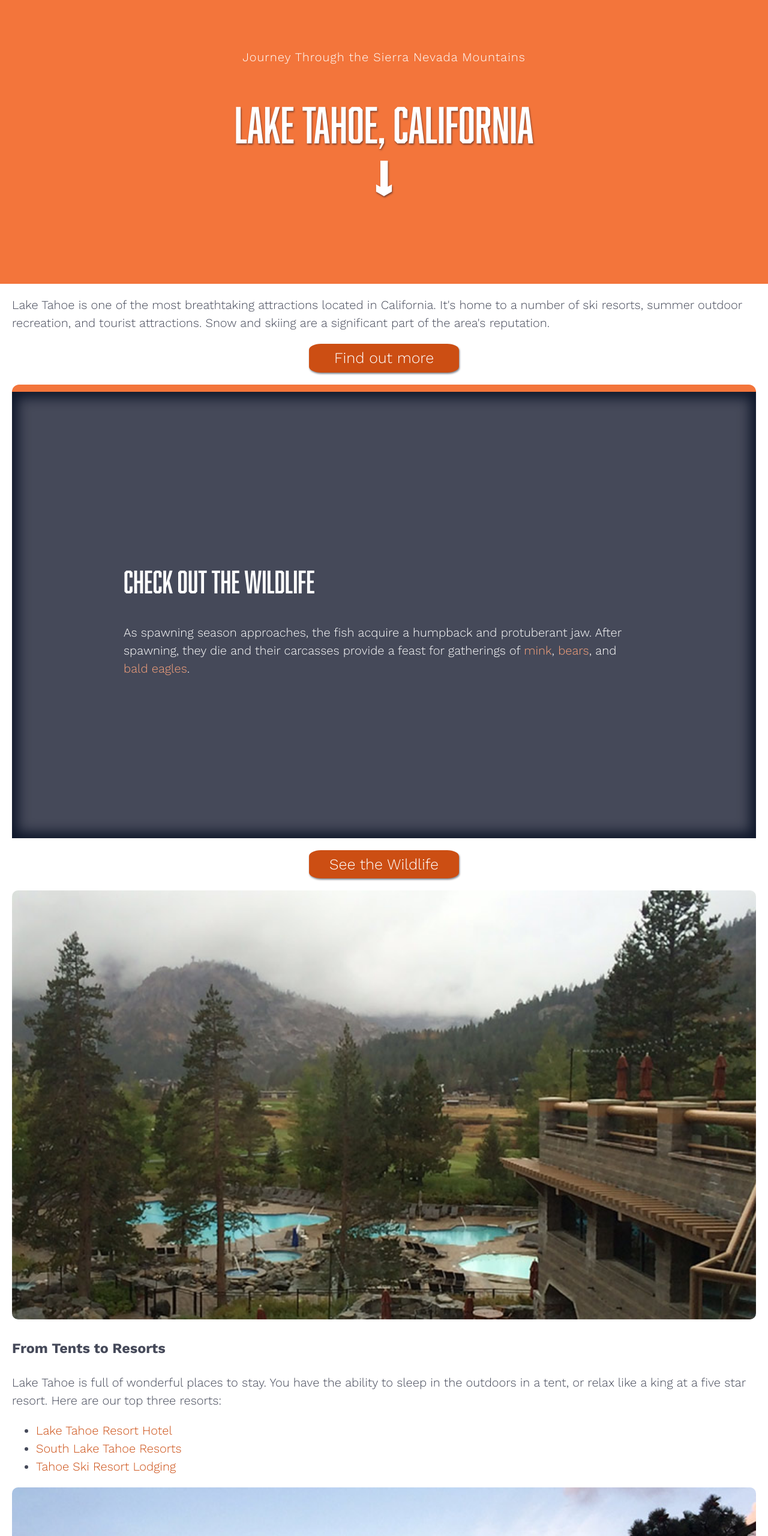
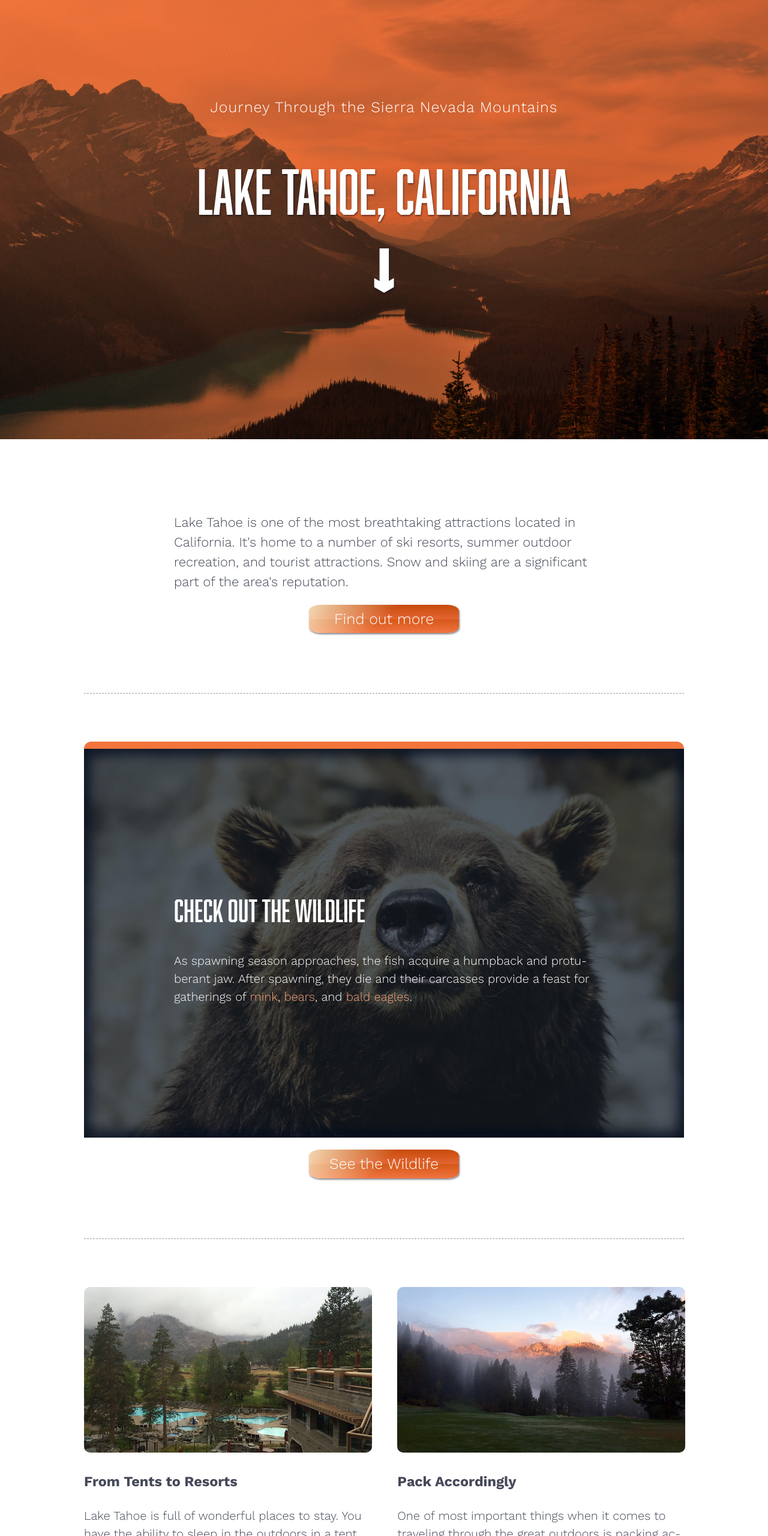
Before and after one commit to stevenabaco/lake-tahoe-travel, a plain HTML site: page index.html in a window 1280 px wide. Shown: the top 2560 px of the page at 60% size. Drawn offline with nearby package versions, Linux system fonts and the light colour scheme.

Commit message:
Update styling

```diff
--- a/css/style.css
+++ b/css/style.css
@@ -46,7 +46,8 @@ img {
 header {
   padding: 10vh 1rem;
   margin: -1rem -1rem 1rem;
-  background-color: #f3753b;
+  background: url(../img/mountains.jpg) center/cover no-repeat #f3753b;
+  background-blend-mode: multiply;
   color: white;
 }
 
@@ -60,14 +61,21 @@ footer {
 }
 
 main {
+  max-width: 1000px;
+  margin: auto;
   hyphens: auto;
+}
+
+section {
+  padding: 4rem 0;
+  border-bottom: 1px dashed #9599a9;
 }
 
 #wildlife {
   padding: 20% 15%;
   border-top: 12px solid #f3753b;
   border-radius: 12px 12px 0 0;
-  background-color: #454959;
+  background: url(../img/bear.jpg) center / cover #454959;
   color: white;
   box-shadow: inset 0 0 20px 10px rgba(0,10,30,.8)
 }
@@ -81,10 +89,43 @@ main {
   border-radius: 20px/10px;
   margin: 1rem auto;
   box-shadow: 1px 2px 3px rgba(0,10,30,.5);
-  background-color: #cc4e13;
+  background-image: linear-gradient(135deg, rgba(255,255,224,.8) 0%, rgba(250,100,50,.2) 50%), linear-gradient(#b40 0%, #d63 50% , #c51 51%, #e74 100%);
   color: white;
   text-align: center;
   font-size: 1.25rem;
 }
 
+.column:first-child {
+  margin-bottom: 4rem;
+}
+
 /* Media Queries ------------------- */
+
+@media screen and (min-width: 720px){
+  header {
+    padding: 20vh 1rem;
+  }
+  h1 {
+    font-size: 5rem;
+  }
+  h1::after {
+    margin-top: 1rem;
+  }
+
+.title {
+  font-size: 1.25rem;
+}
+.intro {
+  padding: 0 15%;
+  font-size: 1.1rem;
+}
+.column {
+  display: inline-block;
+  width: 48%;
+  margin-right: -4px;
+}
+.column:first-child {
+  margin-right: calc(4% - 4px); /* Calculates 4% and reduces by the 4 px needed to show collums side by side */
+  margin-bottom: 0;
+}
+}
--- a/index.html
+++ b/index.html
@@ -1,16 +1,18 @@
 <!DOCTYPE html>
 <html lang="en">
 	<head>
-  <meta charset="UTF-8">
-  <meta name="viewport" content="width=device-width, initial-scale=1.0">
+		<meta charset="UTF-8" />
+		<meta name="viewport" content="width=device-width, initial-scale=1.0" />
 		<title>Lake Tahoe</title>
-  <link rel="stylesheet" href="css/style.css">
-  <link rel="preconnect" href="https://fonts.googleapis.com">
-<link rel="preconnect" href="https://fonts.gstatic.com" crossorigin>
-<link href="https://fonts.googleapis.com/css2?family=Work+Sans:ital,wght@0,300;0,700;1,300&display=swap" rel="stylesheet">
+		<link rel="stylesheet" href="css/style.css" />
+		<link rel="preconnect" href="https://fonts.googleapis.com" />
+		<link rel="preconnect" href="https://fonts.gstatic.com" crossorigin />
+		<link
+			href="https://fonts.googleapis.com/css2?family=Work+Sans:ital,wght@0,300;0,700;1,300&display=swap"
+			rel="stylesheet"
+		/>
 	</head>
 	<body>
-
 		<header id="top">
 			<span class="title">Journey Through the Sierra Nevada Mountains</span>
 			<h1>Lake Tahoe, California</h1>
@@ -18,23 +20,37 @@
 
 		<main>
 			<section>
-      <p class="intro">Lake Tahoe is one of the most breathtaking attractions located in California. It's home to a number of ski resorts, summer outdoor recreation, and tourist attractions. Snow and skiing are a significant part of the area's reputation.</p>
+				<p class="intro">
+					Lake Tahoe is one of the most breathtaking attractions located in
+					California. It's home to a number of ski resorts, summer outdoor
+					recreation, and tourist attractions. Snow and skiing are a significant
+					part of the area's reputation.
+				</p>
 				<a class="callout" href="#more">Find out more</a>
 			</section>
 
 			<section>
 				<div id="wildlife">
 					<h2>Check out the Wildlife</h2>
-        <p>As spawning season approaches, the fish acquire a humpback and protuberant jaw. After spawning, they die and their carcasses provide a feast for gatherings of <a href="#mink">mink</a>, <a href="#bears">bears</a>, and <a href="#eagles">bald eagles</a>.</p>
+					<p>
+						As spawning season approaches, the fish acquire a humpback and
+						protuberant jaw. After spawning, they die and their carcasses
+						provide a feast for gatherings of <a href="#mink">mink</a>,
+						<a href="#bears">bears</a>, and <a href="#eagles">bald eagles</a>.
+					</p>
 				</div>
 				<a class="callout" href="#wildlife">See the Wildlife</a>
 			</section>
 
 			<section>
 				<div class="column">
-        <img src="img/resort.jpg" alt="Resort">
+					<img src="img/resort.jpg" alt="Resort" />
 					<h3>From Tents to Resorts</h3>
-        <p>Lake Tahoe is full of wonderful places to stay. You have the ability to sleep in the outdoors in a tent, or relax like a king at a five star resort. Here are our top three resorts:</p>
+					<p>
+						Lake Tahoe is full of wonderful places to stay. You have the ability
+						to sleep in the outdoors in a tent, or relax like a king at a five
+						star resort. Here are our top three resorts:
+					</p>
 					<ul>
 						<li><a href="#hotels">Lake Tahoe Resort Hotel</a></li>
 						<li><a href="#resorts">South Lake Tahoe Resorts</a></li>
@@ -42,9 +58,12 @@
 					</ul>
 				</div>
 				<div class="column">
-        <img src="img/mountain-landscape.jpg" alt="Mountain Landscape">
+					<img src="img/mountain-landscape.jpg" alt="Mountain Landscape" />
 					<h3>Pack Accordingly</h3>
-        <p>One of most important things when it comes to traveling through the great outdoors is packing accordingly. Here are a few tips:</p>
+					<p>
+						One of most important things when it comes to traveling through the
+						great outdoors is packing accordingly. Here are a few tips:
+					</p>
 					<ol>
 						<li>Bring layers of clothing</li>
 						<li>Pack sunscreen</li>
```
Lines whose indentation alone changed are shown as unchanged.
